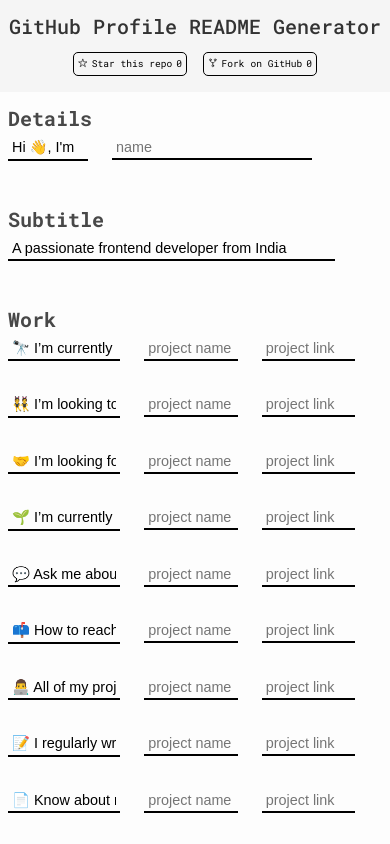
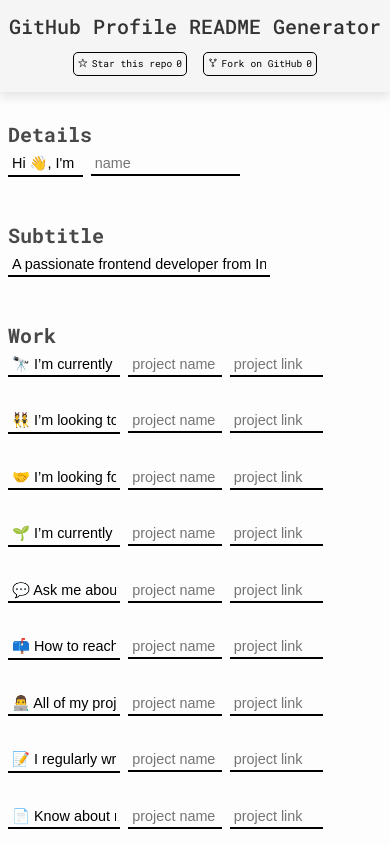
Before and after one commit to Softrefine-Internship/react-test-2-UtsavSoftrefineTech, a React (Create React App) app in the folder readme-generator/: page / in a window 390 px wide. Shown: the top 844 px of the page. Built offline with nearby package versions, Linux system fonts and the light colour scheme; no server answers.

Commit message:
Fully Responsive Readme Generator Done

```diff
--- a/readme-generator/src/components/Details/Category/Category.js
+++ b/readme-generator/src/components/Details/Category/Category.js
@@ -428,6 +428,11 @@
     grid-template-columns: repeat(2, 1fr);
   }
 
+  // @media screen and (max-width: 400px) {
+  //   grid-template-columns: repeat(1, 1fr);
+  //   place-items: center;
+  // }
+
   .box {
     width: 24%;
     display: flex;
@@ -480,17 +485,20 @@
     align-items: center;
     background-color: #333;
     color: #fff;
-    margin-left: 2rem;
+    margin-left: 1rem;
     padding: 1rem 2rem;
     font-size: 1.4rem;
 
     @media screen and (max-width: 768px) {
       padding: 1rem;
+      left: 2rem;
+      margin-left: 0.5rem;
     }
 
-    @media screen and (max-width: 450px) {
-      position: absolute;
-      left: 8rem;
+    @media screen and (max-width: 400px) {
+      font-size: 1rem;
+      margin-left: 0;
+      padding: 0.5rem;
     }
   }
 
--- a/readme-generator/src/components/Details/Details.js
+++ b/readme-generator/src/components/Details/Details.js
@@ -11,6 +11,7 @@
 `;
 
 const Section = styled.div`
+  width: 100%;
   margin-bottom: 2rem;
   padding: 2rem 4rem;
 
@@ -256,7 +257,7 @@
           id="title"
           value={data.name.title}
           onChange={(value) => handleInputChange("name", "title", value)}
-          width="10rem"
+          width="20%"
         />
         <Input
           type="text"
@@ -265,7 +266,7 @@
           value={data.name.name}
           onChange={(value) => handleInputChange("name", "name", value)}
           placeholder="name"
-          width="25rem"
+          width="40%"
         />
       </Section>
       <Section>
@@ -276,7 +277,7 @@
           id="subtitle"
           value={data.subtitle.title}
           onChange={(value) => handleInputChange("subtitle", "title", value)}
-          width="87.5%"
+          width="70%"
         />
       </Section>
       <Section>
--- a/readme-generator/src/components/Details/Input/Input.js
+++ b/readme-generator/src/components/Details/Input/Input.js
@@ -16,6 +16,10 @@
   -moz-appearance: none;
   appearance: none;
   border-bottom: 2px solid black;
+
+  @media only screen and (max-width: 450px) {
+    margin-right: 1rem;
+  }
 `;
 const Input = (props) => {
   // This is the function that will be called when the input value changes
--- a/readme-generator/src/components/Header/Header.js
+++ b/readme-generator/src/components/Header/Header.js
@@ -6,6 +6,8 @@
     height: min-content;
     padding-bottom: 2rem;
     background-color: #f5f5f5;
+    box-shadow: 0 5px 10px rgba(0, 0, 0, 0.1);
+    margin-bottom: 2rem;
   `;
 
   const Title = styled.p`
--- a/readme-generator/src/components/ReadmePad/ReadmePad.js
+++ b/readme-generator/src/components/ReadmePad/ReadmePad.js
@@ -11,13 +11,17 @@
 
 const ReadmePadWrapper = styled.div`
   height: min-content;
-  margin: 0 5rem;
+  margin: 0 5rem 2rem 5rem;
   line-height: 2;
   background-color: #f3f3f3;
   border-radius: 0.5rem;
   border: 1px solid black;
   padding: 3rem 6rem;
   font-family: Arial, sans-serif;
+
+  @media only screen and (max-width: 768px) {
+    padding: 2rem 3rem;
+  }
 `;
 
 const SocialLink = styled.img`
```
